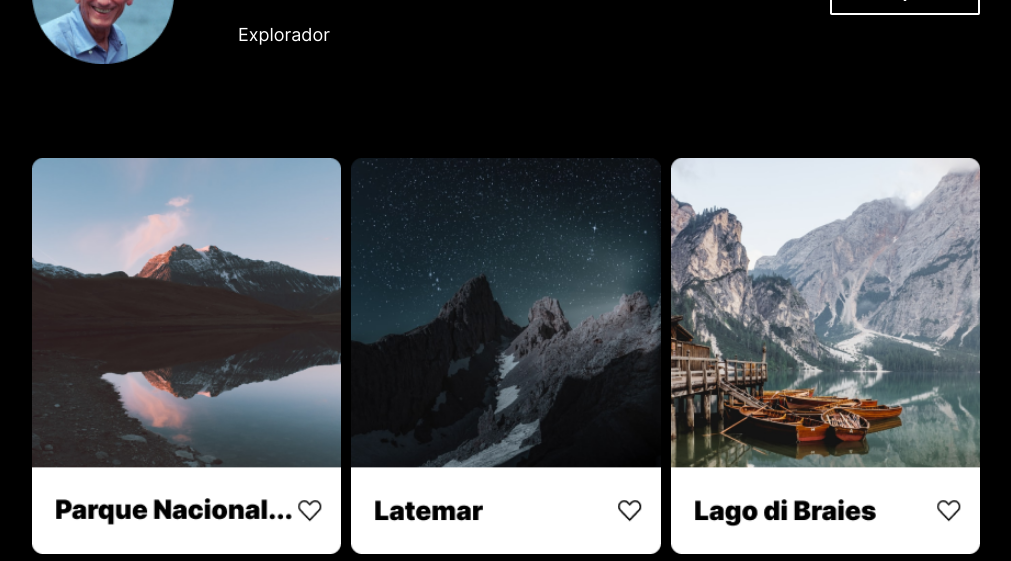
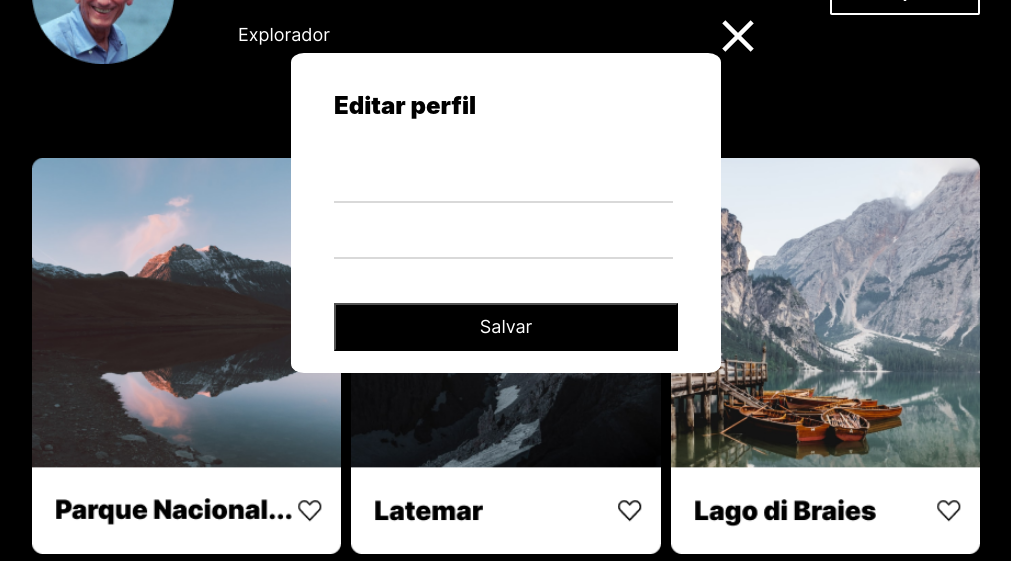
Before and after one commit to mikae1122/web_project_around, a plain HTML site: page index.html in a window 1280 px wide. Shown: the part 204-765 px from the top of the page, without its empty margins (134-1145 px from the left). Drawn offline with Linux system fonts and the light colour scheme; a web font is replaced by a local one.

Commit message:
html e css feitas

```diff
--- a/blocks/main.css
+++ b/blocks/main.css
@@ -45,6 +45,9 @@
   height: 24px;
   background: black;
   text-decoration: none;
+}
+.main__interacao--botao--img:hover {
+  cursor: pointer;
 }
 
 .main__interacao--imagembutoon {
--- /dev/null
+++ b/blocks/popup.css
@@ -0,0 +1,77 @@
+.popup {
+  position: fixed;
+  top: 0;
+  right: 0;
+  left: 0;
+  bottom: 0;
+  display: flex;
+  justify-content: center;
+  align-items: center;
+}
+.popup__relative {
+  max-width: 430px;
+  width: 100%;
+
+  position: relative;
+}
+.popup__button--conteiner {
+  width: 109%;
+
+  display: flex;
+  flex-direction: row-reverse;
+}
+.popup__close--buttonimg {
+  background: rgba(2, 2, 2, 0);
+  border: none;
+  position: absolute;
+}
+.popup__close--buttonimg:hover {
+  cursor: pointer;
+}
+.popup__conteiner {
+  border-radius: 3%;
+  margin-top: 8%;
+  width: 100%;
+  height: 320px;
+  color: #000000;
+  background-color: rgb(255, 255, 255);
+  display: flex;
+  flex-direction: column;
+  justify-content: space-around;
+}
+.popup__titulo {
+  padding-left: 10%;
+  font-family: Inter;
+  font-size: 24px;
+  font-weight: 900;
+  line-height: 29.05px;
+  text-align: left;
+  text-underline-position: from-font;
+  text-decoration-skip-ink: none;
+}
+.popup__form {
+  padding-left: 10%;
+  padding-right: 12%;
+}
+.popup__input1 {
+  margin-bottom: 10%;
+}
+.popup__input {
+  font-family: Inter;
+  width: 100%;
+  outline: none;
+  border: none;
+  border-bottom: 2px solid #00000026;
+  background-color: transparent;
+}
+.popup__close--button {
+  width: 80%;
+  height: 15%;
+  margin-left: 10%;
+  color: white;
+  background-color: #000000;
+  font-family: Inter;
+  font-size: 18px;
+  font-weight: 400;
+  line-height: 21.78px;
+}
--- a/index.html
+++ b/index.html
@@ -30,6 +30,7 @@
               <button class="main__interacao--botao">
                 <img
                   src="./images/Edit Button.png"
+                  onclick="openPopup()"
                   class="main__interacao--botao--img"
                   alt="img botao"
                 />
@@ -83,5 +84,40 @@
         </div>
       </footer>
     </div>
+    <div class="popup">
+      <div class="popup__relative">
+      <div class="popup__button--conteiner">
+      <button class="popup__close--buttonimg">
+        <img
+          src="./images/Close Icon.png"
+          onclick="closePopup()"
+          class="popup__close--img"
+          alt="imagem de fechar"
+        />
+      </div>
+      </button>
+      <div class="popup__conteiner">
+        <h1 class="popup__titulo">Editar perfil</h1>
+        <form class="popup__form">
+          <div class="popup__input1" >
+            <input type="text" class="popup__input" name="nome" id="nome" />
+          </div>
+          <div>
+            <input
+              type="text"
+              class="popup__input"
+              name="Profissao"
+              id="Profissao"
+            />
+          </div>
+
+        </form>
+        <button class="popup__close--button" onclick="closePopup()">
+          Salvar
+        </button>
+      </div>
+      </div>
+    </div>
   </body>
+  <script src="./index.js"></script>
 </html>
--- a/pages/index.css
+++ b/pages/index.css
@@ -6,3 +6,4 @@
 @import url(../blocks/page.css);
 @import url(../blocks/body.css);
 @import url(../blocks/grid.css);
+@import url(../blocks/popup.css);
--- /dev/null
+++ b/teste.css
@@ -0,0 +1,69 @@
+body {
+  background: #000000;
+}
+
+.popup__relative {
+  margin: 0 auto;
+  position: relative;
+}
+.popup__button--conteiner {
+  width: 68%;
+  margin-top: 10%;
+  display: flex;
+  flex-direction: row-reverse;
+}
+.popup__close--buttonimg {
+  background: #000000;
+  border: none;
+  position: absolute;
+  font-family: Inter;
+  font-size: 18px;
+  font-weight: 400;
+  line-height: 21.78px;
+}
+.popup__close--buttonimg:hover {
+  cursor: pointer;
+}
+.popup__conteiner {
+  border-radius: 3%;
+  margin: 0 auto;
+  margin-top: 3%;
+  width: 30%;
+  height: 320px;
+  background: #000000;
+  background-color: rgb(255, 255, 255);
+  display: flex;
+  flex-direction: column;
+  justify-content: space-around;
+}
+.popup__titulo {
+  padding-left: 10%;
+  font-family: Inter;
+  font-size: 24px;
+  font-weight: 900;
+  line-height: 29.05px;
+  text-align: left;
+  text-underline-position: from-font;
+  text-decoration-skip-ink: none;
+}
+.popup__form {
+  padding-left: 10%;
+  padding-right: 12%;
+}
+.popup__input1 {
+  margin-bottom: 10%;
+}
+.popup__input {
+  width: 100%;
+  outline: none;
+  border: none;
+  border-bottom: 2px solid #00000026;
+  background-color: transparent;
+}
+.popup__close--button {
+  width: 80%;
+  height: 15%;
+  margin-left: 10%;
+  color: white;
+  background-color: #000000;
+}
```
Also changed, not shown: teste.html (added, +45 -0 lines), images/Close Icon.png (added), index.js (added).
